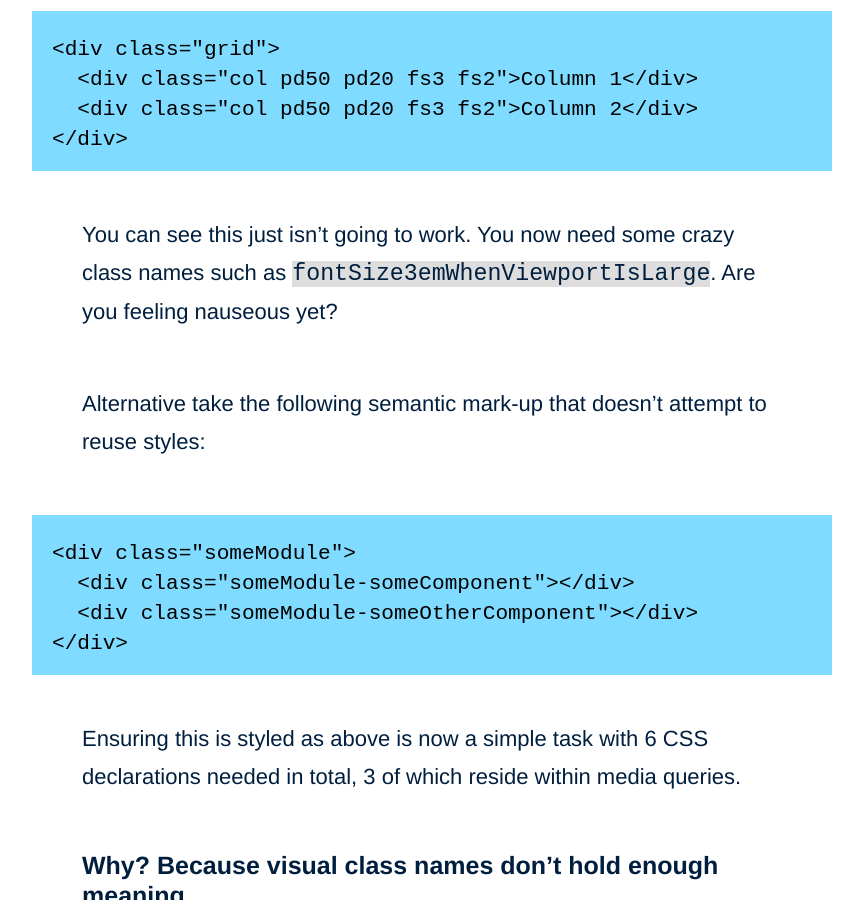
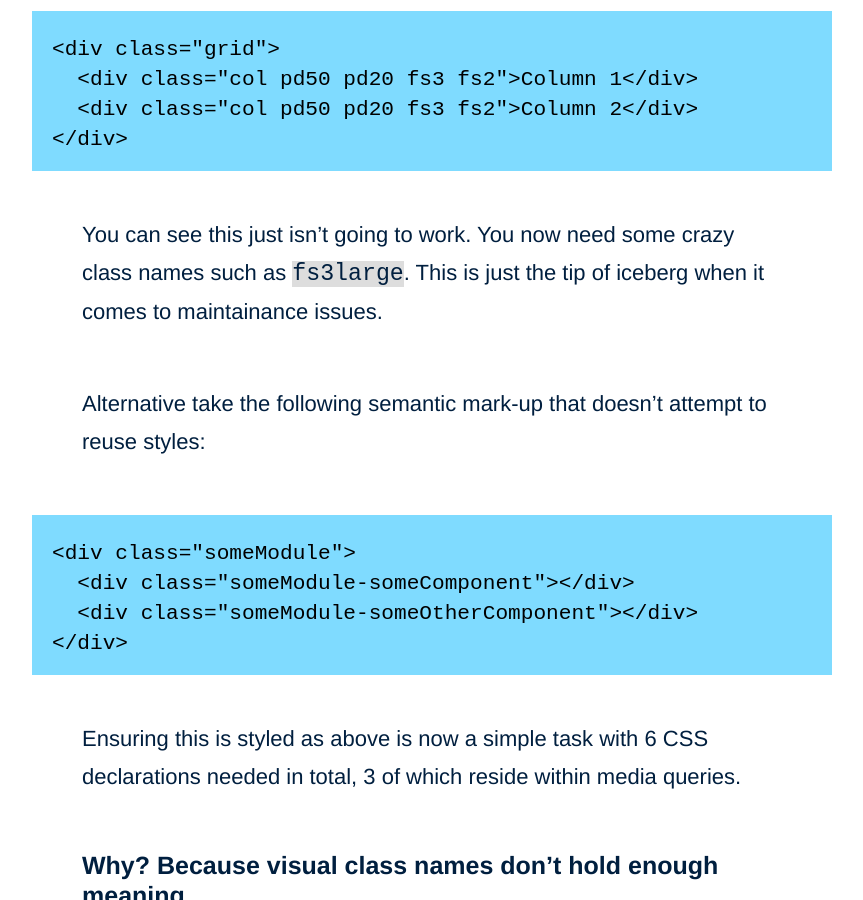
Before and after one commit to adamsilver/maintainablecss.com-jekyll, a Jekyll site: the page built from _chapters/03-reuse.md, in a window 1280 px wide and 900 px high, scrolled down 1840 px. Shown: the whole window, without its empty margins (208-1071 px from the left). Built offline with Jekyll 4.4.1, drawn with Linux system fonts in a browser that asks for light colours.

Commit message:
Reuse updated

```diff
--- a/_chapters/03-reuse.md
+++ b/_chapters/03-reuse.md
@@ -43,7 +43,7 @@ With this in mind how can you utilise these atomic class names: `.grid`, `.col`,
 	  <div class="col pd50 pd20 fs3 fs2">Column 2</div>
 	</div>
 
-You can see this just isn't going to work. You now need some crazy class names such as `fontSize3emWhenViewportIsLarge`. Are you feeling nauseous yet?
+You can see this just isn't going to work. You now need some crazy class names such as `fs3large`. This is just the tip of iceberg when it comes to maintainance issues.
 
 Alternative take the following semantic mark-up that doesn't attempt to reuse styles:
 
```
